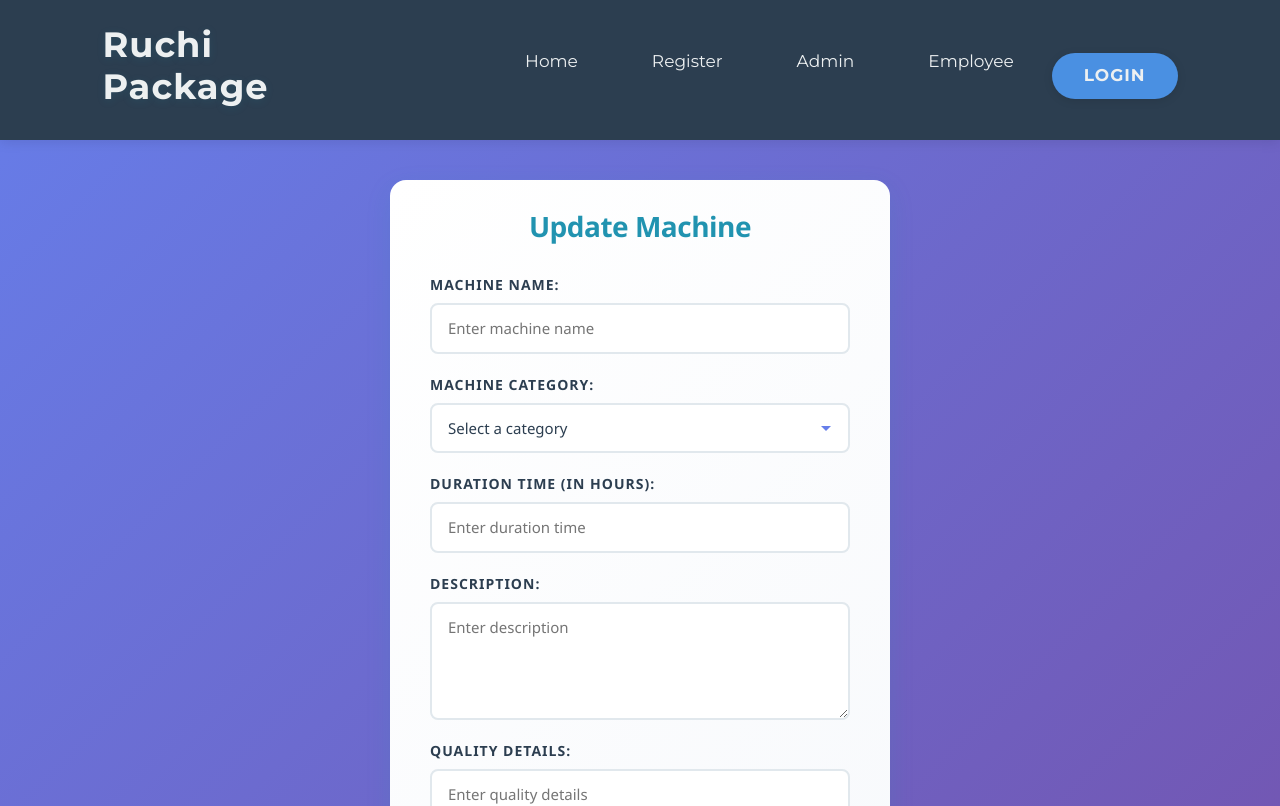
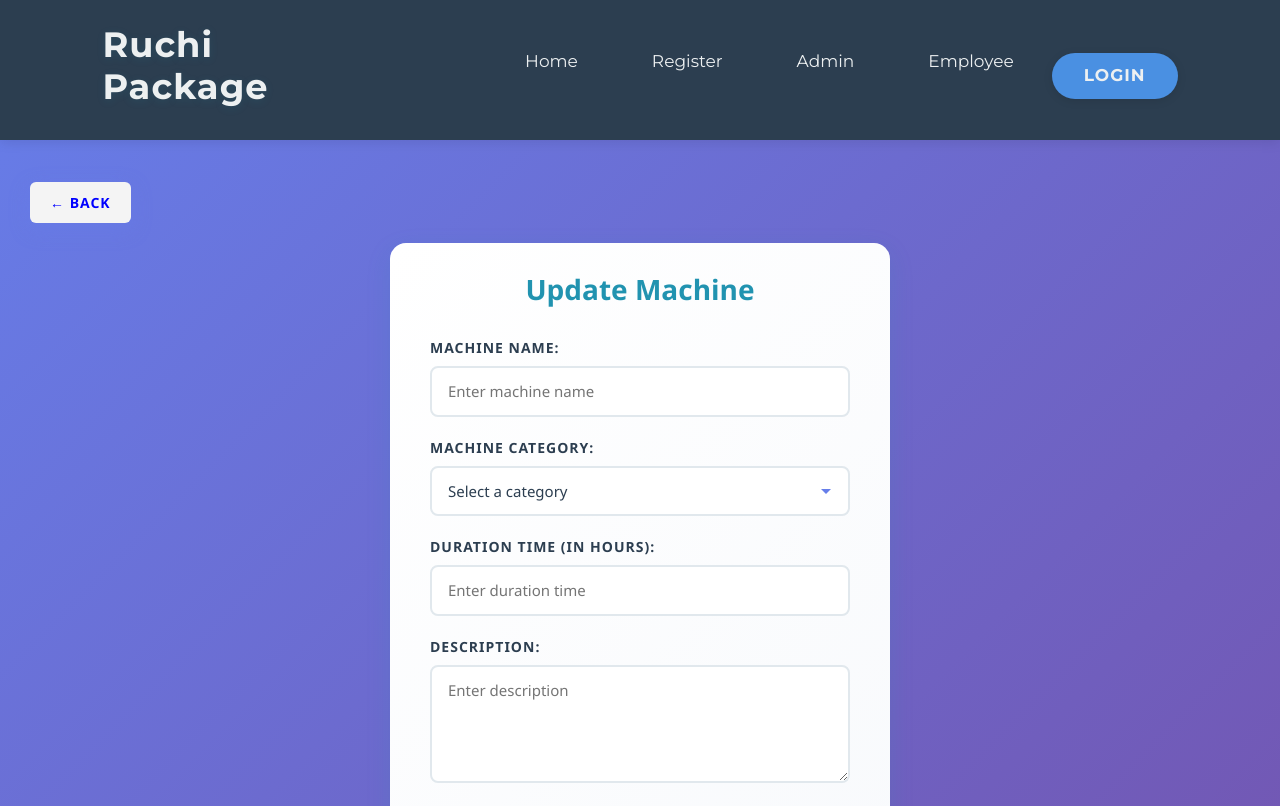
Before and after one commit to Ranjuna120/Package-Delivery-Management-System, a React (Create React App) app in the folder frontend/: page /update-machine/1 in a window 1280 px wide. Shown: the top 806 px of the page. Built offline with nearby package versions, Linux system fonts and the light colour scheme; no server answers.

Commit message:
Update UpdateMachine.jsx

```diff
--- a/frontend/src/compoments/Machine/UpdateMachine.jsx
+++ b/frontend/src/compoments/Machine/UpdateMachine.jsx
@@ -49,9 +49,13 @@ const UpdateMachine = () => {
     };
 
     return (
-        <div style={styles.formContainer}>
-            <form onSubmit={handleUpdate}>
-                <h2 style={styles.heading}>Update Machine</h2>
+        <div style={styles.pageContainer}>
+            <button style={styles.backButton} onClick={() => navigate('/MachineDashBoardPage')}>
+                ← Back
+            </button>
+            <div style={styles.formContainer}>
+                <form onSubmit={handleUpdate}>
+                    <h1 style={styles.heading}>Update Machine</h1>
                 <label htmlFor="machine-name" style={styles.label}>Machine Name:</label>
                 <input
                     type="text"
@@ -125,10 +129,27 @@ const UpdateMachine = () => {
                 <button type="submit" style={styles.button}>Update Machine</button>
             </form>
         </div>
+        </div>
     );
 };
 
 const styles = {
+    pageContainer: {
+        padding: '30px',
+        minHeight: '100vh',
+    },
+    backButton: {
+        padding: '10px 20px',
+        background: '#f4f4f4',
+        color: 'blue',
+        border: 'none',
+        borderRadius: '6px',
+        fontWeight: '600',
+        cursor: 'pointer',
+        transition: 'background 0.2s ease',
+        fontSize: '14px',
+        marginBottom: '20px',
+    },
     formContainer: {
         background: 'linear-gradient(135deg, #ffffff 0%, #f7f9fc 100%)',
         padding: '30px 40px',
@@ -136,7 +157,7 @@ const styles = {
         boxShadow: '0 8px 24px rgba(33, 147, 176, 0.15)',
         maxWidth: '500px',
         width: '100%',
-        margin: '40px auto'
+        margin: '0 auto',
     },
     heading: {
         textAlign: 'center',
```
